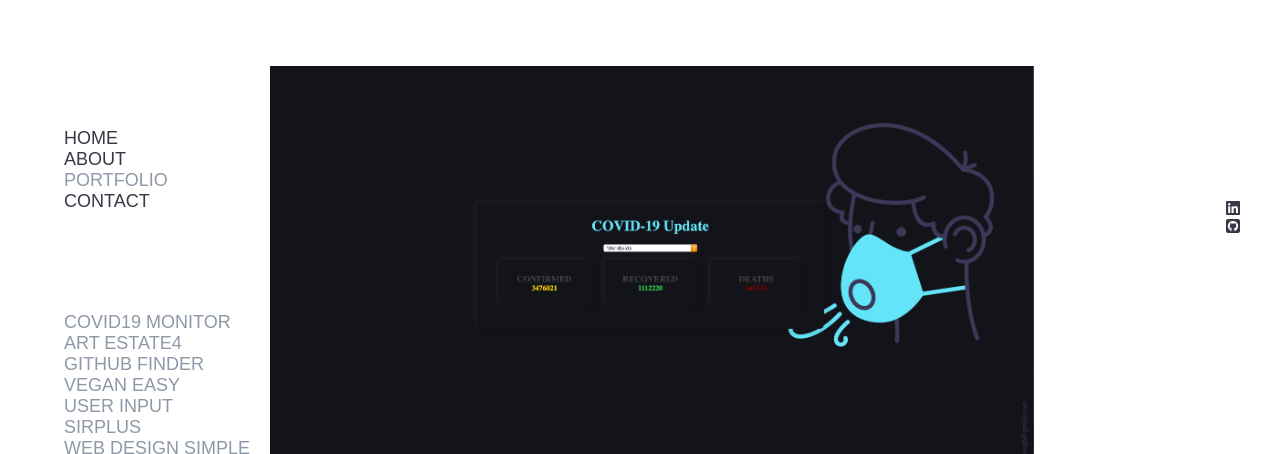
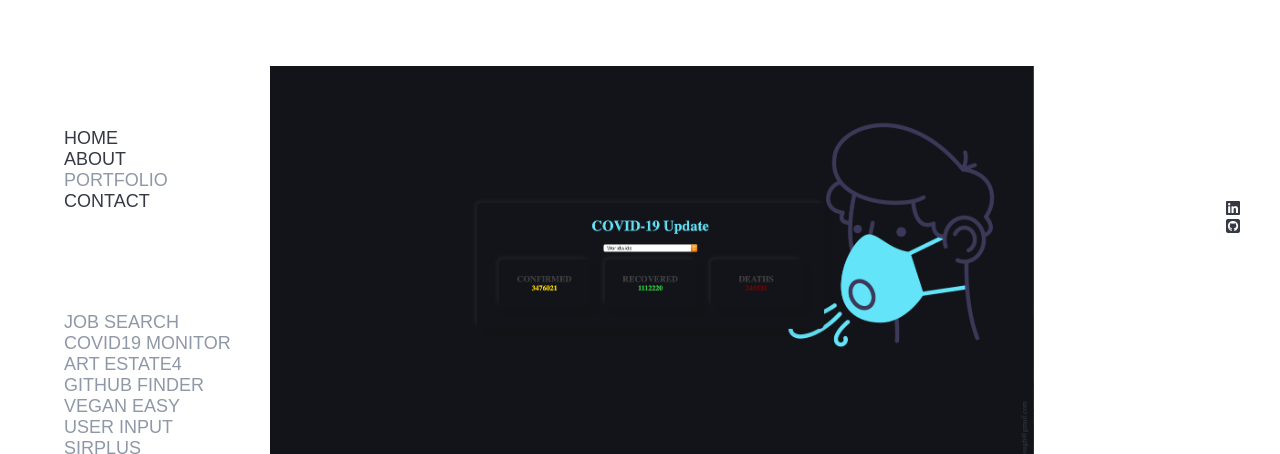
Before and after one commit to Johnfairclough/portfoliov2, a plain HTML site: page portfolio.html in a window 1280 px wide. Shown: the top 454 px of the page. Drawn offline with nearby package versions, Linux system fonts and the light colour scheme; a web font is replaced by a local one.

Commit message:
job search

```diff
--- a/portfolio.html
+++ b/portfolio.html
@@ -24,6 +24,7 @@
 
     <div class="portfolio-nav">
         <ul>
+          <a href="https://johnfairclough.github.io/job-search/" target="_blank">JOB SEARCH</a>
           <li><a href="https://johnfairclough.github.io/covid19-update/" target="_blank">COVID19 MONITOR</a></li>
           <li><a href="http://artestate4-artdivisionltd-com.stackstaging.com" target="_blank">ART ESTATE4</a></li>
           <li><a href="https://johnfairclough.github.io/github-profile-search/" class=""target="_blank">GITHUB FINDER</a></li>
```
